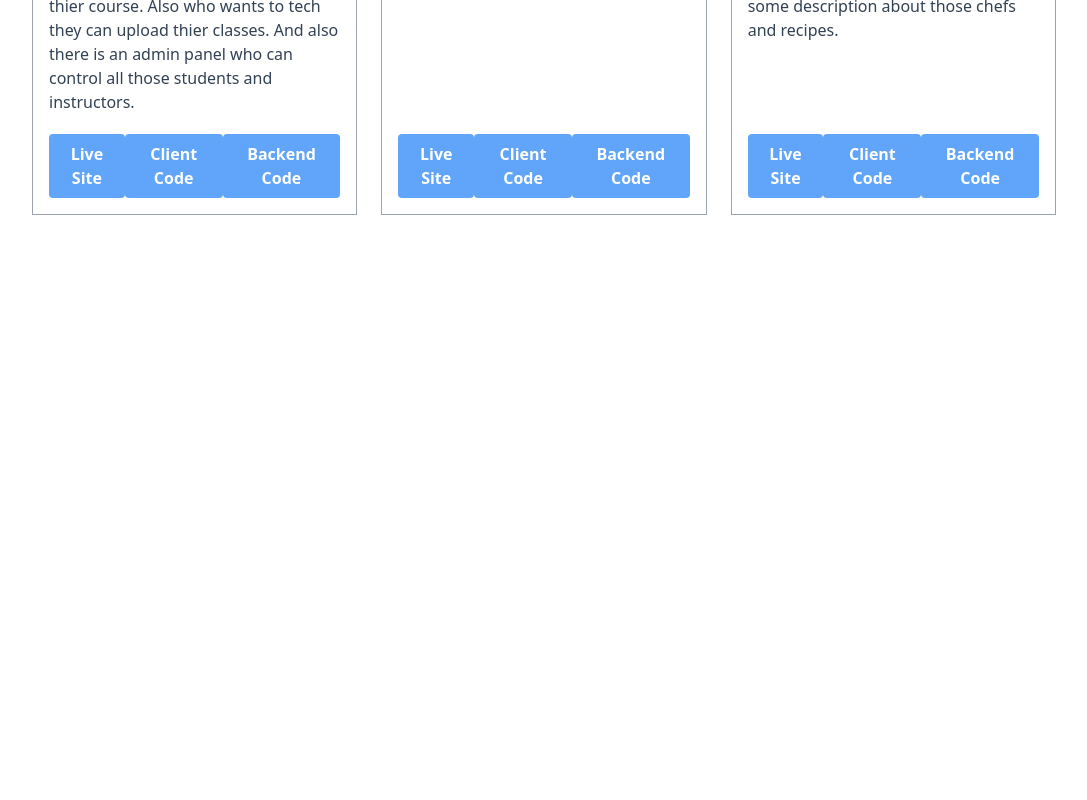
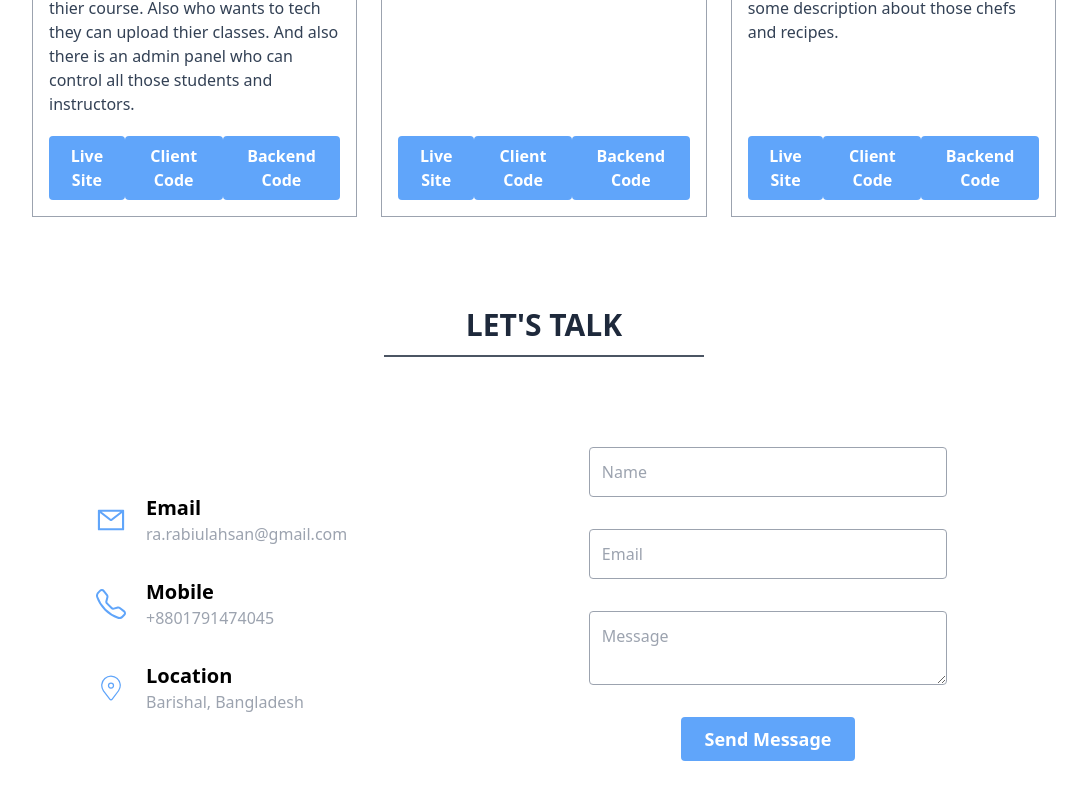
Before and after one commit to rabiulahsan/portfolio, a React (Vite) app: page / in a window 1280 px wide. Shown: the part 1974-2774 px from the top of the page, without its empty margins (96-1183 px from the left). Before the commit the page ends 2253 px from the top, so only its background shows below. Built offline with nearby package versions, Linux system fonts and the light colour scheme.

Commit message:
contact form added

```diff
--- /dev/null
+++ b/src/Components/Contact/Contact.css
@@ -0,0 +1,18 @@
+ /* for button hover effect */
+ .button::before {
+    content: "";
+    position: absolute;
+    top: var(--before-top);
+    left: var(--before-left);
+    width: 0;
+    height: 0;
+    border-radius: 50%;
+    /* background-color: rgb(239, 116, 34); */
+    transform: translate(-50%, -50%);
+    transition: width 0.5s, height 0.5s;
+  }
+   .button:hover::before {
+    cursor: pointer;
+    height: 400px;
+    width: 400px;
+  }
--- /dev/null
+++ b/src/Components/Contact/Contact.jsx
@@ -0,0 +1,78 @@
+import { useState } from "react";
+import "./Contact.css";
+import SectionTitle from "../SectionTitle/SectionTitle";
+import { AiOutlineMail } from "react-icons/ai";
+import { BsTelephone } from "react-icons/bs";
+import { CiLocationOn } from "react-icons/ci";
+
+const Contact = () => {
+  const [coordinates, setCoordinates] = useState({ x: 0, y: 0 });
+  const handleMouseMove = (e) => {
+    const x = e.pageX - e.currentTarget.offsetLeft;
+    const y = e.pageY - e.currentTarget.offsetTop;
+
+    setCoordinates({ x, y });
+  };
+  const buttonStyles = {
+    "--before-top": `${coordinates.y}px`,
+    "--before-left": `${coordinates.x}px`,
+  };
+  return (
+    <>
+      <SectionTitle heading="Let's Talk"></SectionTitle>
+      <div className="flex justify-around items-center px-[15%] py-[5%]">
+        <div className="flex flex-col w-1/2 gap-y-8 mx-auto">
+          <div className=" flex items-center gap-5">
+            <span className="text-blue-400 text-3xl">
+              <AiOutlineMail></AiOutlineMail>
+            </span>
+            <span className="">
+              <p className="text-black dark:text-white font-semibold text-xl">
+                Email
+              </p>
+              <p className="text-gray-400 text-base">
+                ra.rabiulahsan@gmail.com
+              </p>
+            </span>
+          </div>
+          <div className=" flex items-center gap-5">
+            <span className="text-blue-400 text-3xl">
+              <BsTelephone></BsTelephone>
+            </span>
+            <span className="">
+              <p className="text-black dark:text-white font-semibold text-xl">
+                Mobile
+              </p>
+              <p className="text-gray-400 text-base">+8801791474045</p>
+            </span>
+          </div>
+          <div className=" flex items-center gap-5">
+            <span className="text-blue-400 text-3xl ">
+              <CiLocationOn></CiLocationOn>
+            </span>
+            <span className="">
+              <p className="text-black dark:text-white font-semibold text-xl">
+                Location
+              </p>
+              <p className="text-gray-400 text-base">Barishal, Bangladesh</p>
+            </span>
+          </div>
+        </div>
+        <div className="text-slate-700 dark:text-white flex flex-col gap-y-8 w-1/2 px-[5%]">
+          <input type="text" placeholder="Name" className="input-style" />
+          <input type="text" placeholder="Email" className="input-style" />
+          <textarea placeholder="Message" className="input-style"></textarea>
+          <button
+            onMouseMove={(e) => handleMouseMove(e)}
+            style={buttonStyles}
+            className={`button px-6 py-2 mx-auto font-semibold text-lg rounded text-white inline-flex relative overflow-hidden bg-blue-400 before:bg-slate-700 dark:bg-transparent dark:border dark:border-blue-400  dark:before:bg-blue-400`}
+          >
+            <span className="relative z-10">Send Message</span>
+          </button>
+        </div>
+      </div>
+    </>
+  );
+};
+
+export default Contact;
--- a/src/Components/Home/Home.jsx
+++ b/src/Components/Home/Home.jsx
@@ -1,4 +1,5 @@
 import About from "../About/About";
+import Contact from "../Contact/Contact";
 import Header from "../Header/Header";
 import Navbar from "../Navbar/Navbar";
 import Projects from "../Projects/Projects";
@@ -12,6 +13,7 @@ const Home = () => {
       <About></About>
       <Skills></Skills>
       <Projects></Projects>
+      <Contact></Contact>
     </div>
   );
 };
--- a/src/Components/Skils/Skills.jsx
+++ b/src/Components/Skils/Skills.jsx
@@ -2,6 +2,7 @@ import { useState } from "react";
 import SectionTitle from "../SectionTitle/SectionTitle";
 import "./Skills.css";
 import { IoIosArrowDown, IoIosArrowUp } from "react-icons/io";
+import { BsBraces, BsServer } from "react-icons/bs";
 import ProgressBar from "./ProgressBar";
 
 const Skills = () => {
@@ -33,7 +34,14 @@ const Skills = () => {
         <div className="w-[30%]">
           <p className="flex justify-between  items-center dark:text-white ">
             {" "}
-            <span className="text-xl font-semibold">Front End Development</span>
+            <p className="flex items-center">
+              <span className="mr-4 text-blue-400 font-bold text-3xl">
+                <BsBraces></BsBraces>
+              </span>
+              <span className="text-xl font-semibold">
+                Front End Development
+              </span>
+            </p>
             <span
               className="cursor-pointer text-2xl"
               onClick={() => {
@@ -66,7 +74,14 @@ const Skills = () => {
         <div className="w-[30%]">
           <p className="flex justify-between  items-center dark:text-white ">
             {" "}
-            <span className="text-xl font-semibold">Back End Development</span>
+            <p className="flex items-center">
+              <span className="mr-4 text-blue-400 font-bold text-3xl">
+                <BsServer></BsServer>
+              </span>
+              <span className="text-xl font-semibold">
+                Back End Development
+              </span>
+            </p>
             <span
               className="cursor-pointer text-2xl"
               onClick={() => {
--- a/src/index.css
+++ b/src/index.css
@@ -1,3 +1,7 @@
 @tailwind base;
 @tailwind components;
 @tailwind utilities;
+
+.input-style{
+    @apply text-base p-3  rounded border dark:border-none  border-gray-400 dark:border-gray-300 w-full dark:bg-slate-800 bg-transparent focus:outline-none
+}
```
